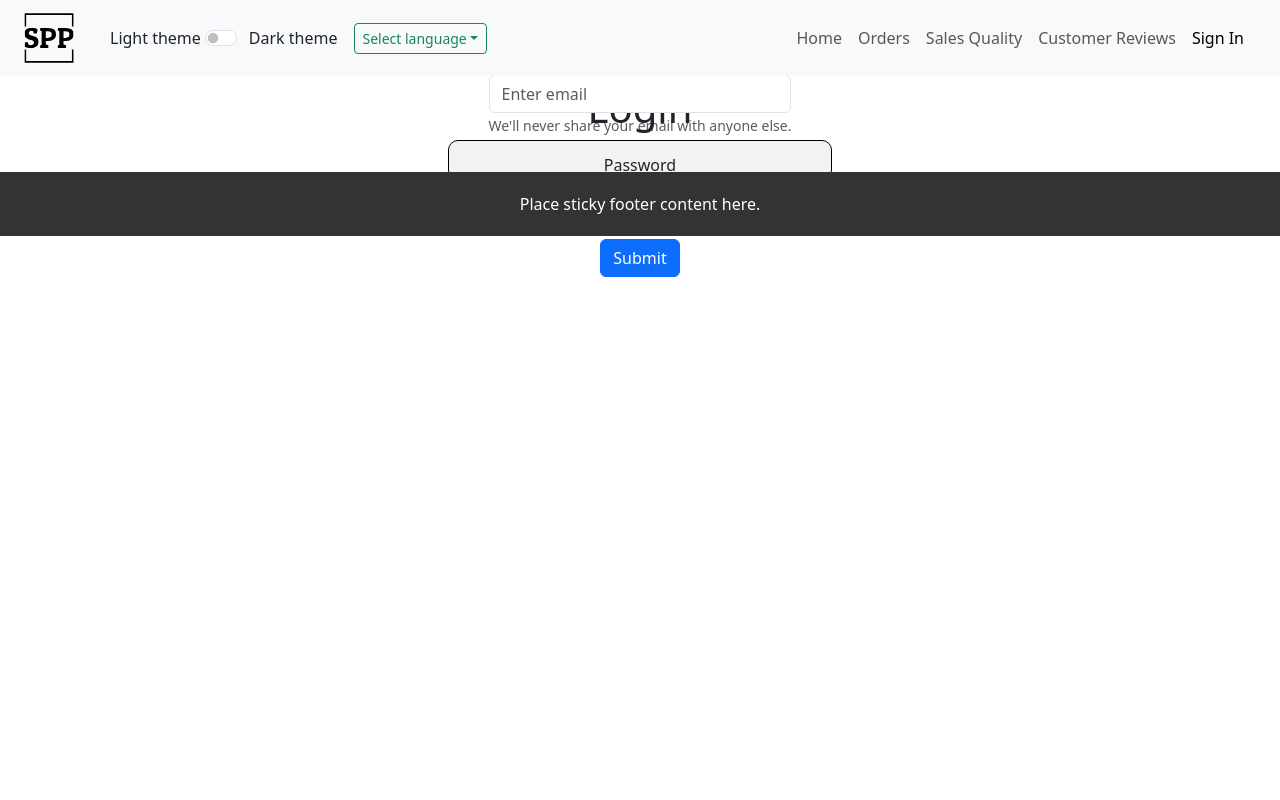
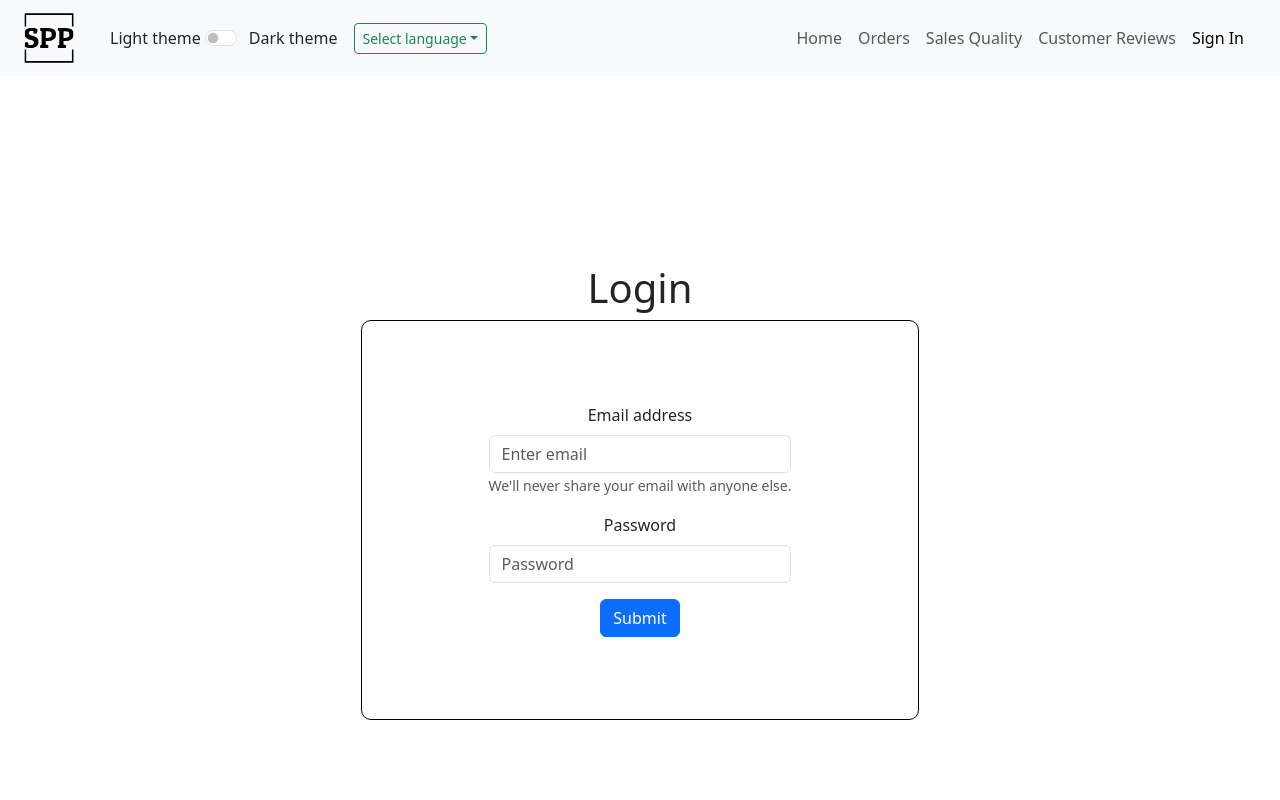
Before and after one commit to ehpop/SellersDashboard, a React (Create React App) app in the folder frontend/: page /login in a window 1280 px wide. Shown: the top 800 px of the page. Built offline with nearby package versions, Linux system fonts and the light colour scheme.

Commit message:
fixed login page

```diff
--- a/frontend/src/pages/Login.tsx
+++ b/frontend/src/pages/Login.tsx
@@ -3,6 +3,7 @@ import Form from "react-bootstrap/Form";
 import {Button} from "react-bootstrap";
 import './styles/Login.css';
 import useDocumentTitle from "../hooks/useDocumentTitle";
+import Container from "react-bootstrap/Container";
 
 function Login() {
     useDocumentTitle("Login");
@@ -13,9 +14,9 @@ function Login() {
     }
 
     return(
-        <div className="main-div">
+        <Container className="main-login-container">
             <h1>Login</h1>
-            <div className="form-div">
+            <Container className="form-container">
                 <Form>
                     <Form.Group className="mb-3" controlId="formBasicEmail">
                         <Form.Label>Email address</Form.Label>
@@ -33,8 +34,8 @@ function Login() {
                         Submit
                     </Button>
                 </Form>
-            </div>
-        </div>
+            </Container>
+        </Container>
 
     );
 
--- a/frontend/src/pages/styles/Login.css
+++ b/frontend/src/pages/styles/Login.css
@@ -1,4 +1,4 @@
-.main-div {
+.main-login-container {
     display: flex;
     flex-direction: column;
     align-items: center;
@@ -6,14 +6,13 @@
     height: 100vh;
 }
 
-.form-div {
+.form-container {
     display: flex;
     flex-direction: column;
     align-items: center;
     justify-content: center;
-    width: 30%;
+    width: 50%;
     height: 50%;
     border: 1px solid black;
     border-radius: 10px;
-    background-color: #f2f2f2;
 }
```
